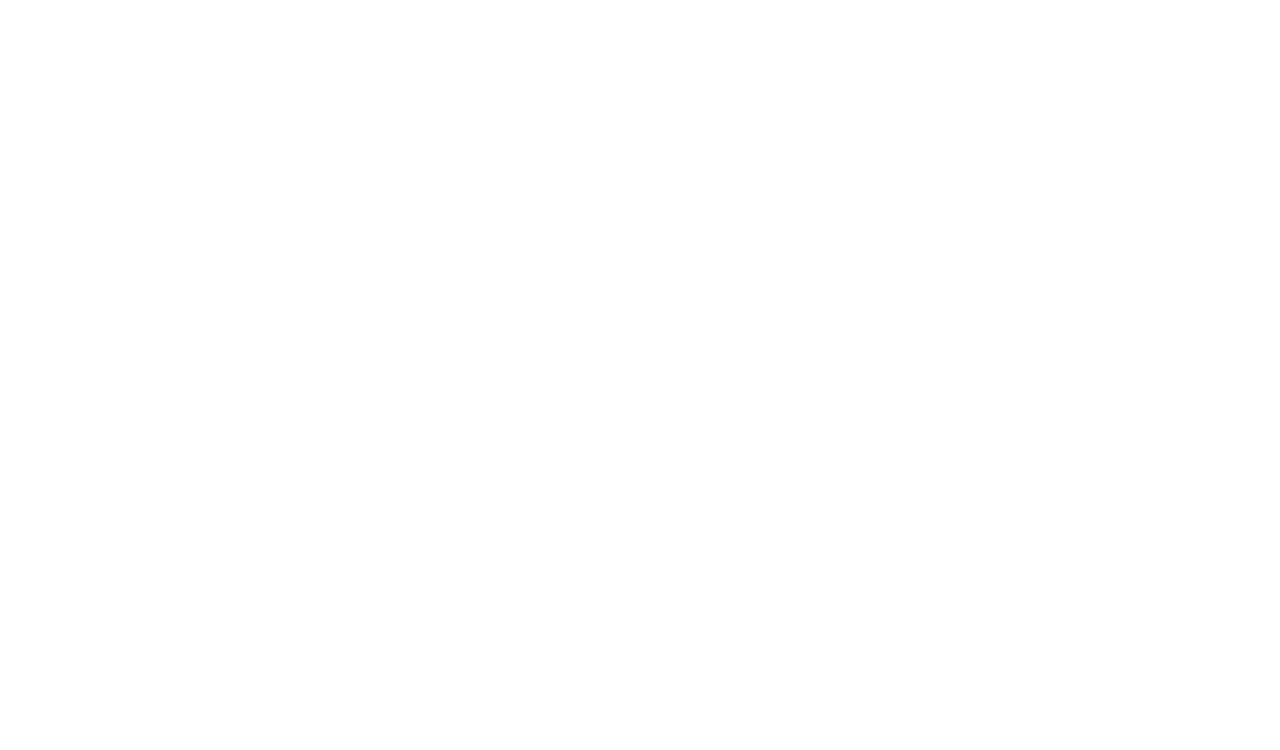
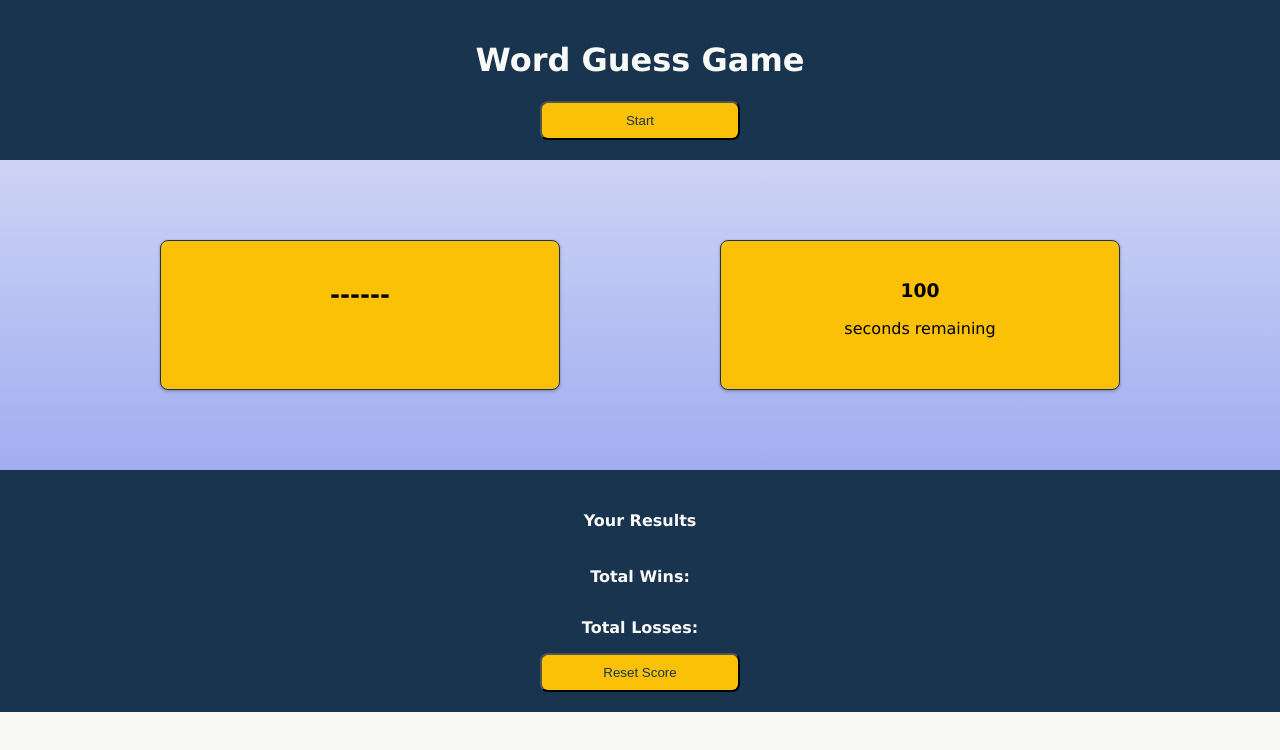
Before and after one commit to Nara1469/MiniProject4, a plain HTML site: page index.html in a window 1280 px wide. Drawn offline with Linux system fonts and the light colour scheme.

Commit message:
Added completed team work

```diff
--- a/assets/script.js
+++ b/assets/script.js
@@ -0,0 +1,36 @@
+//Game starts by clicking on a start button
+//When the user clicks the start button, the timer should reset
+
+//Present a series of blanks that are equal to the number of letters in a randomly selected word that is not displayed by default
+const word = document.querySelector("#word")
+const availableWords = ["variable", "modulus", "boolean", "array", "object"];
+
+let chosenWord = availableWords[Math.floor(Math.random() * availableWords.length)];
+console.log(chosenWord);
+
+let lettersArray = chosenWord.split('');
+
+for (let i = 0; i < lettersArray.length; i++) {
+    console.log(lettersArray[i]);
+
+    var letterSpan = document.createElement("span");
+    letterSpan.textContent = "-";
+    letterSpan.setAttribute("data-index", i);
+
+
+    word.appendChild(letterSpan);
+}
+
+//On a key event, capture the entered key
+//If the key entered by the user matches the hidden letter in the word, display that letter
+
+//The game will have a timer that is visible to the user
+//When the timer reaches zero, the game is over
+//If the word has not been guess before the timer reaches zero, the user loses the game
+//There should be a message that the user has lost the game
+
+//If all the letters are correctly guessed, the user wins the game.
+//There should be a message that user has won the game
+
+//Totals wins and losses are visible to the user
+//When the user refreshes the page, wins and losses should persist
--- a/assets/style.css
+++ b/assets/style.css
@@ -1,3 +1,76 @@
-* {
-    font-family: Verdana, Geneva, Tahoma, sans-serif;
-}
+:root {
+    --white: #f9faf8;
+    --navy: #19344e;
+    --gold: #fac107;
+  }
+
+  *,
+  *::before,
+  *::after {
+    box-sizing: border-box;
+  }
+
+  body {
+    margin:0;
+    padding: 0;
+    font-family:'Lucida Sans', 'Lucida Sans Regular', 'Lucida Grande', 'Lucida Sans Unicode', Geneva, Verdana, sans-serif;
+    font-size: 100%;
+    background-color: var(--white);
+  }
+
+  header,
+  footer {
+    display: flex;
+    flex-wrap: wrap;
+    flex-direction: column;
+    align-items: center;
+    width: 100vw;
+    padding: 20px;
+    background-color: var(--navy);
+    color: var(--white);
+  }
+
+  main {
+    background-image: linear-gradient(
+      rgba(102, 122, 236, 0.3) 0%,
+      rgba(102, 122, 236, 0.6) 100%
+    );
+    display: flex;
+    flex-wrap: wrap;
+    justify-content: space-evenly;
+    padding: 80px 0px;
+  }
+
+  button {
+    background-color: var(--gold);
+    border-radius: 8px;
+    color: var(--navy);
+    cursor: pointer;
+    display: inline-block;
+    text-align: center;
+    transition-duration: 0.15s;
+    transition-property: background-color;
+    transition-timing-function: linear;
+    width: 200px;
+    padding: 10px 20px;
+  }
+
+  .card {
+    background-color: var(--gold);
+    border: 1px solid var(--navy);
+    border-radius: 8px;
+    box-shadow: rgba(60, 64, 67, 0.3) 0 1px 2px 0,
+      rgba(60, 64, 67, 0.15) 0 1px 3px 1px;
+    padding: 20px;
+    width: 400px;
+    height: 150px;
+    text-align: center;
+  }
+
+  #total-wins {
+    color: #001b44;
+  }
+
+  #total-losses {
+    color: #e6252c;
+  }
--- a/index.html
+++ b/index.html
@@ -8,6 +8,28 @@
     <link rel="stylesheet" href="./assets/style.css">
 </head>
 <body>
+    <header>
+        <h1>Word Guess Game</h1>
+        <button id="start">Start</button>
+    </header>
+
+    <main>
+        <div class ="card">
+            <h2 id="word"></h2>
+        </div>
+
+        <div class="card">
+            <h3 id="timer">100</h3>
+            <p>seconds remaining</p>
+        </div>
+    </main>
+
+    <footer>
+        <h4>Your Results</h4>
+        <p><strong>Total Wins: </strong> <span id="total-wins"></span></p>
+        <p><strong>Total Losses: </strong> <span id="total-losses"></span></p>
+        <button id="reset">Reset Score</button>
+    </footer>
 
     <script src="./assets/script.js"></script>
 </body>
```
Also changed, not shown: 1 other file.
